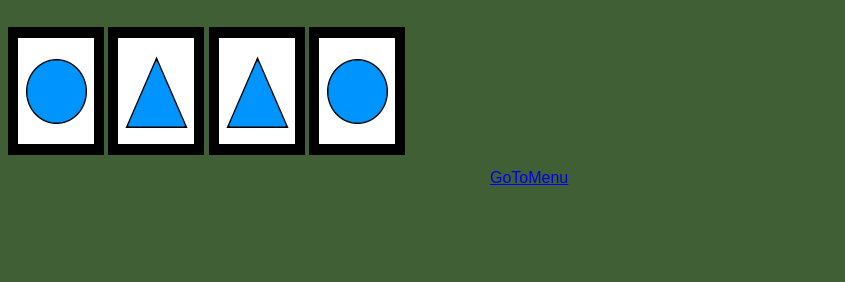
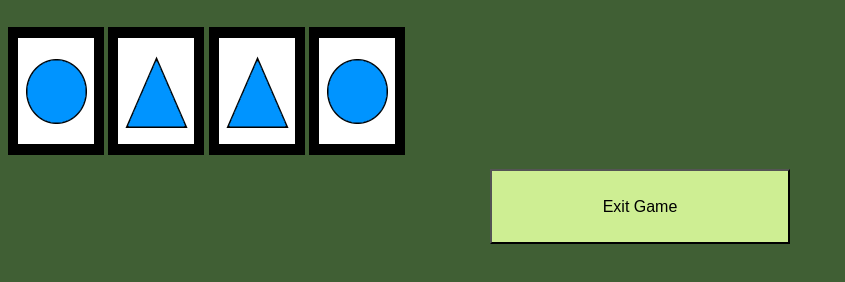
Before and after one commit to u1979272/p_individual, a plain HTML site: page pi_2/html/game.html in a window 1280 px wide. Shown: the part 88-370 px from the top of the page, without its empty margins (0-845 px from the left). Drawn offline with Linux system fonts and the light colour scheme.

Commit message:
Leave game

```diff
--- a/pi_2/html/game.html
+++ b/pi_2/html/game.html
@@ -2,6 +2,7 @@
 <html>
 	<head>
 		<link rel="stylesheet" href="../styles/main.css">
+		<script src="../js/menu_controller.js"></script>
 		<script src="../js/game_controller.js"></script>
 		<script src="../js/loader.js"></script>
 		<title> My first game - Game </title>
@@ -14,6 +15,8 @@
 			<img src="../resources/tb.png" onclick="items[2].do_click()">
 			<img src="../resources/cb.png" onclick="items[3].do_click()">
 		</div>
-		<a class="menu-object" href="../">GoToMenu</a>
+		<button class="menu-object" onclick="exit_from_game()">
+			Exit Game
+		</button>
 	</body>
 </html>
--- a/pi_2/js/menu_controller.js
+++ b/pi_2/js/menu_controller.js
@@ -19,3 +19,11 @@ function options(){
 function go_to_practica2(){
 	loadpage("pi_2/index.html");
 }
+
+function exit_from_game(){
+	if (name != ""){
+		alert("Leaving " + name + "'s game");
+	}
+	name = "";
+	loadpage("../index.html");
+}
--- a/pi_2/styles/main.css
+++ b/pi_2/styles/main.css
@@ -11,7 +11,7 @@ html{
 }
 
 .menu-object{
-	display:grid;
+	display: block;
 	margin-left: auto;
 	margin-right: auto;
 	width: 300px;
```
